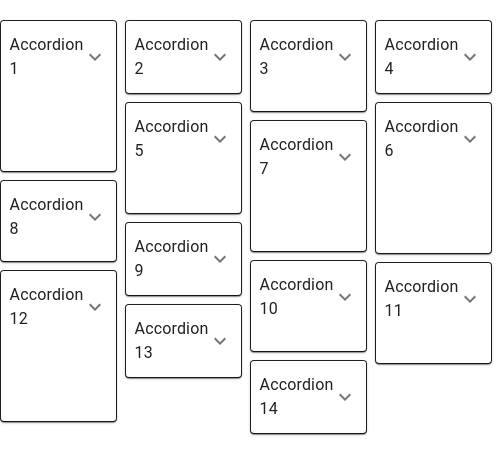
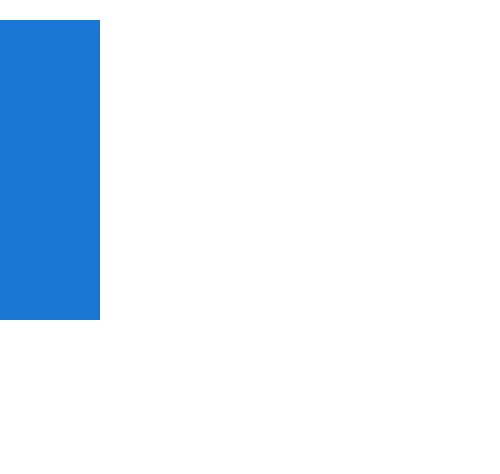
Before and after one commit to hyungjun-tech01/react-mui-demo, a React (Create React App) app: page / in a window 390 px wide. Shown: the top 474 px of the page, 500 px wide, since content can reach past the window. Built offline with nearby package versions, Linux system fonts and the light colour scheme.

Commit message:
responsiveness

```diff
--- a/src/App.tsx
+++ b/src/App.tsx
@@ -41,6 +41,7 @@
 import {MuiTab} from "./components/MuiTab";
 import {MuiTimeline} from "./components/MuiTimeline";
 import {MuiMasonry} from "./components/MuiMasonry";
+import {MuiResponsiveness} from "./components/MuiResponsiveness";
 function App() {
   return (
     <LocalizationProvider dateAdapter = {AdapterDateFns}  adapterLocale={ko}>
@@ -81,7 +82,8 @@
      {/* <MuiDateRangePicker /> */}
      {/* <MuiTab /> */}
      {/* <MuiTimeline /> */}
-     <MuiMasonry />
+     {/* <MuiMasonry /> */}
+     <MuiResponsiveness />
     </div>
     </LocalizationProvider>
   );
--- /dev/null
+++ b/src/components/MuiResponsiveness.tsx
@@ -0,0 +1,21 @@
+import React from 'react';
+import {Box} from "@mui/material";
+
+export const MuiResponsiveness = () => {
+  return (
+    <Box
+       sx={{
+        height:'300px',
+        width:{
+            xs:100, //0      xs (extra-small) : 0px ~ 600px (일반적으로 모바일 화면)  xs화면이면 100px
+            sm:200, // 600   sm (small) : 600px ~ 960px
+            md:300, //900    md (medium): 960px ~ 1280px (일반적으로 데스크탑 화면)
+            lg:400, //1200   lg (large) : 1280px ~ 1920px
+            xl:500, //1536   xl (extra-large) : 1920px ~
+        },
+        bgcolor:'primary.main',
+       }}>
+
+    </Box>
+  )
+}
```
